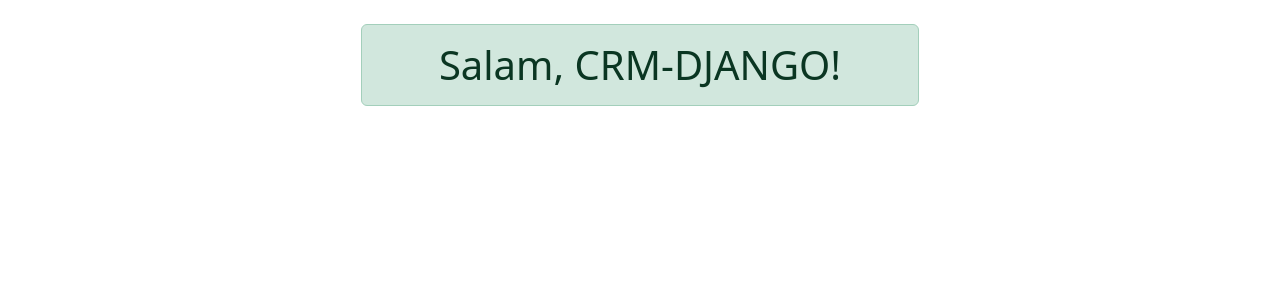
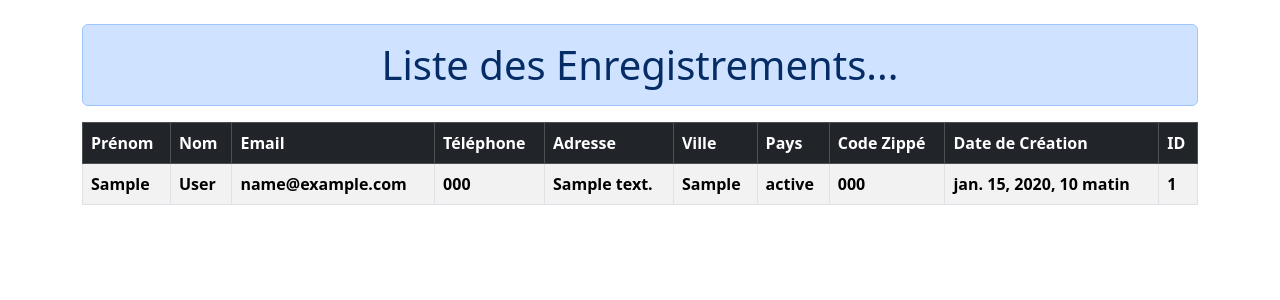
Before and after one commit to azizcisse/dcrm, a Django app: page / in a window 1280 px wide. Shown: the part 56-356 px from the top of the page. Run offline with Django 3.2, Linux system fonts and the light colour scheme; a user stored in the database is signed in; tables that the repository leaves empty hold one stand-in row (values such as "Sample post"); lists and menus that the app fills with data are empty.

Commit message:
quatrieme commit

```diff
--- a/website/templates/home.html
+++ b/website/templates/home.html
@@ -1,14 +1,46 @@
 {% extends "base.html" %}
-
 
 {% block content %}
 
-<div class="col-md-6 offset-md-3">
     {% if user.is_authenticated %}
+    <h1 class="text-center alert alert-primary">Liste des Enregistrements...</h1>
 
-    <h1 class="text-center alert alert-success">Salam, CRM-DJANGO!</h1>
+      <table class="table table-striped table-hover table-bordered">
+        <thead class="table-dark">
+          <tr>
+            <th scope="col">Prénom</th>
+            <th scope="col">Nom</th>
+            <th scope="col">Email</th>
+            <th scope="col">Téléphone</th>
+            <th scope="col">Adresse</th>
+            <th scope="col">Ville</th>
+            <th scope="col">Pays</th>
+            <th scope="col">Code Zippé</th>
+            <th scope="col">Date de Création</th>
+            <th scope="col">ID</th>
+          </tr>
+        </thead>
+        <tbody>
+          {% if records %}
+          {% for record in records %}
+          <tr>
+            <th> {{ record.first_name }}</th>
+            <th>{{ record.last_name }} </th>
+            <th> {{ record.email }} </th>
+            <th> {{ record.phone }} </th>
+            <th>{{ record.address }}</th>
+            <th> {{ record.city }}</th>
+            <th> {{ record.state }}</th>
+            <th>{{ record.zipcode }}</th>
+            <th>{{ record.created_at }}</th>
+            <th>{{ record.id }}</th>
+          </tr>
+          {% endfor %}
+          {% endif %}
+        </tbody>
+      </table>
+
       {% else %}
-
     <h1 class="text-center alert alert-primary">Interface de Connexion</h1>
     <br/>
     <form action="{% url 'home' %}" method="POST">
@@ -26,7 +58,7 @@
           </form>
     </form>
     {% endif %}
-</div>
+
 
 
 
--- a/website/urls.py
+++ b/website/urls.py
@@ -8,4 +8,5 @@ urlpatterns = [
     #path('login/', views.login_user, name='login'),
     path('logout/', views.logout_user, name='logout'),
     path('register/', views.register_user, name='register'),
+    path('record/<int:pk>', views.customer_record, name='record'),
 ]
--- a/website/views.py
+++ b/website/views.py
@@ -2,9 +2,13 @@ from django.shortcuts import render, redirect
 from django.contrib.auth import authenticate, login, logout
 from django.contrib import messages
 from website.forms import SignUpForm
+from .models import Record
+
+
 
 
 def home(request):
+    records = Record.objects.all()
     #Vérification pour voir si tu es connecté
     if request.method == "POST":
         username = request.POST['username']
@@ -19,7 +23,7 @@ def home(request):
             messages.success(request, "Une erreur s'est produite lors de la connexion, veuillez réessayer...")
             return redirect('home')
     else:
-        return render(request, 'home.html', {})
+        return render(request, 'home.html', {'records':records})
 
 
 
@@ -46,3 +50,8 @@ def register_user(request):
          form = SignUpForm()
          return render(request, 'register.html', {'form':form})
     return render(request, 'register.html', {'form':form})
+
+
+
+def customer_record(request, pk):
+    pass
```
